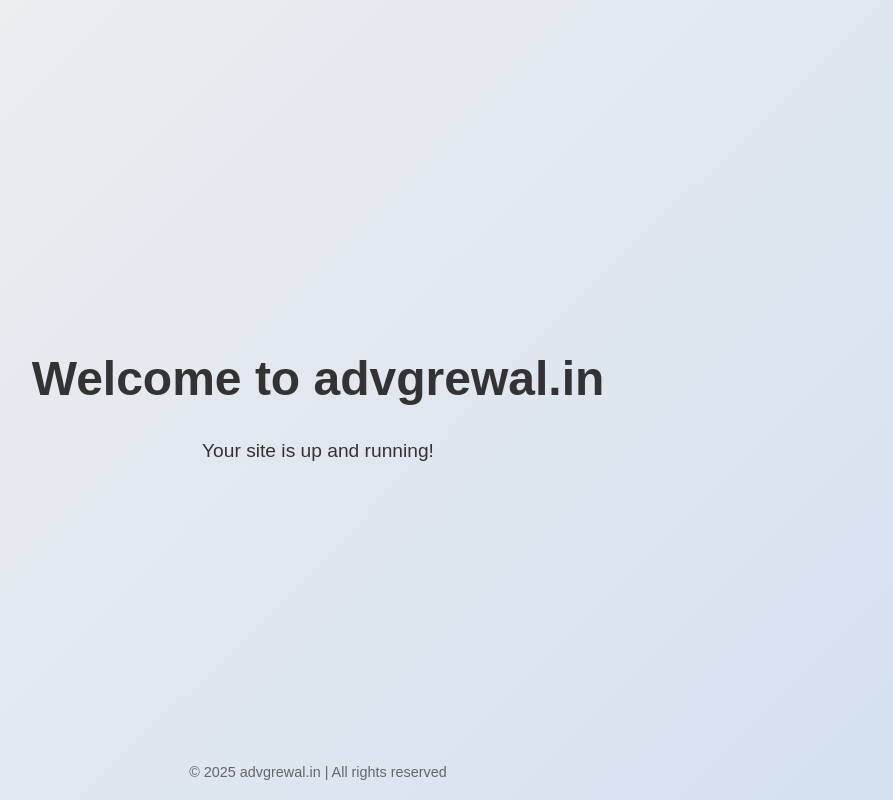
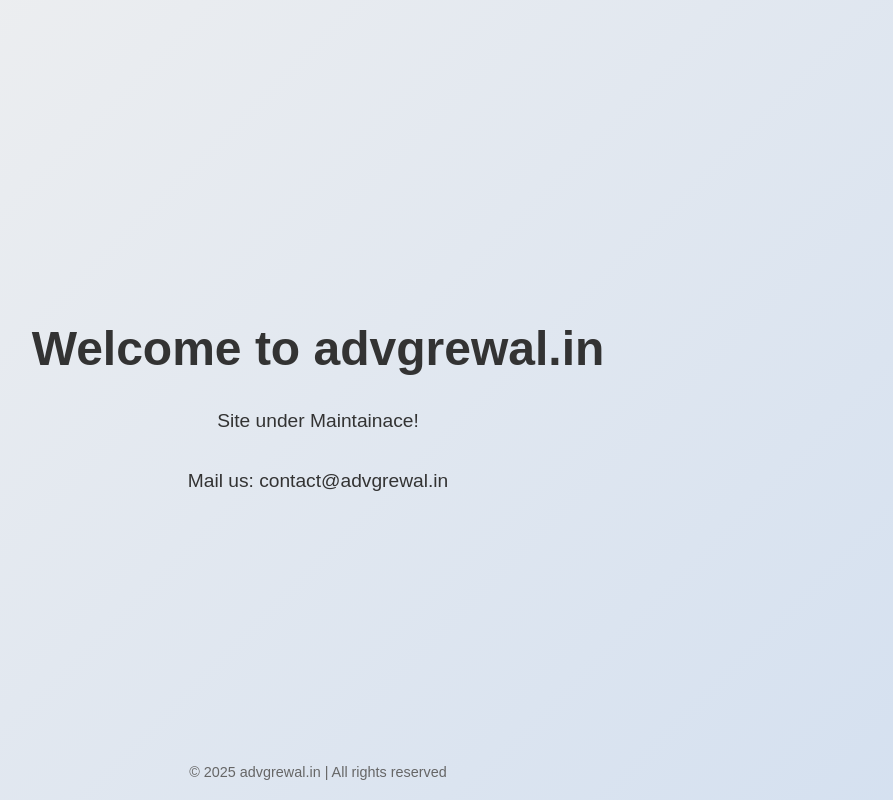
Before and after one commit to advgrewal/advgrewal.github.io, a plain HTML site: page index.html in a window 1280 px wide. Shown: the whole page, without its empty margins (322-1215 px from the left). Drawn offline with Linux system fonts and the light colour scheme.

Commit message:
index.html

```diff
--- a/index.html
+++ b/index.html
@@ -33,7 +33,8 @@
 </head>
 <body>
     <h1>Welcome to advgrewal.in</h1>
-    <p>Your site is up and running!</p>
+    <p>Site under Maintainace!</p>
+    <p>Mail us: contact@advgrewal.in</p>
     <footer>&copy; 2025 advgrewal.in | All rights reserved</footer>
 </body>
 </html>
```
